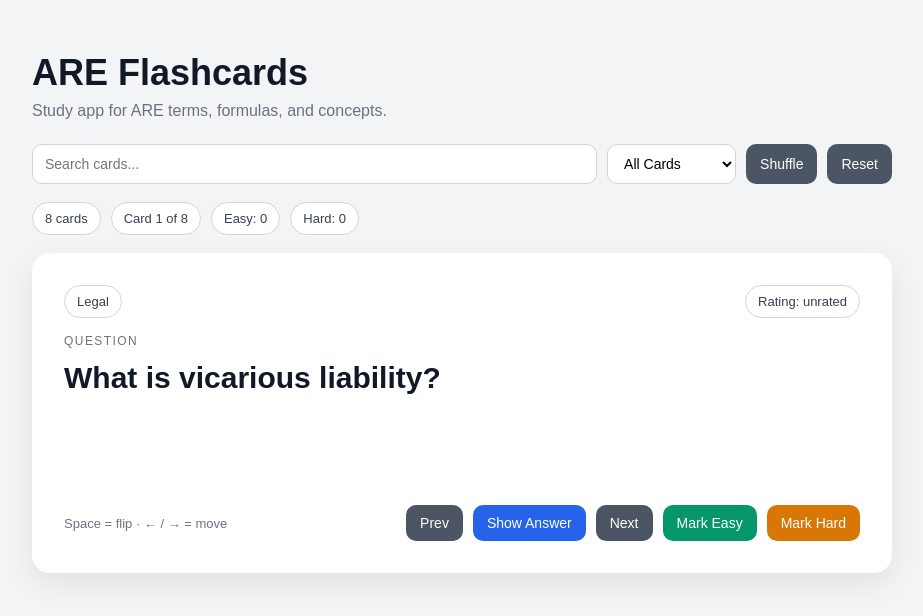
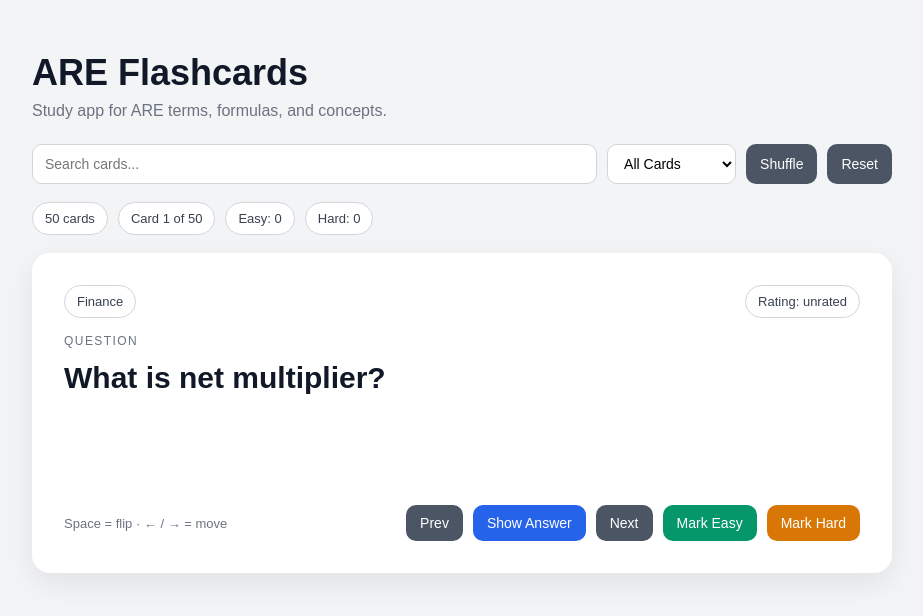
Before and after one commit to robertson214/ARE-Flashcards, a plain HTML site: page index.html in a window 1280 px wide. Shown: the whole page, without its empty margins (178-1101 px from the left). Drawn offline with Linux system fonts and the light colour scheme.

Commit message:
Update index.html

```diff
--- a/index.html
+++ b/index.html
@@ -210,63 +210,62 @@
 
   <script>
     const starterCards = [
-      {
-        id: 1,
-        category: "Legal",
-        question: "What is vicarious liability?",
-        answer: "Liability imposed on one party for the actions of another person, such as an employer being responsible for an employee's acts within the scope of employment.",
-        rating: ""
-      },
-      {
-        id: 2,
-        category: "Finance",
-        question: "What is modified accrual accounting?",
-        answer: "Revenue is recorded when earned, while expenses are recorded when paid.",
-        rating: ""
-      },
-      {
-        id: 3,
-        category: "Project Delivery",
-        question: "What is bridging?",
-        answer: "A delivery method in which bridging documents define the owner's requirements, and the design-build entity completes the detailed design and construction.",
-        rating: ""
-      },
-      {
-        id: 4,
-        category: "Practice Management",
-        question: "What does the MacLeamy Curve suggest?",
-        answer: "Projects benefit from allocating more effort early in design, when decisions have the greatest impact and changes are least costly.",
-        rating: ""
-      },
-      {
-        id: 5,
-        category: "Risk",
-        question: "What is betterment?",
-        answer: "The architect is generally responsible only for the added cost caused by an error, not the full cost of an upgrade the owner would have paid for anyway.",
-        rating: ""
-      },
-      {
-        id: 6,
-        category: "Legal",
-        question: "What is the difference between statute of limitations and statute of repose?",
-        answer: "Statute of limitations is the time to file a claim after injury or discovery. Statute of repose is the absolute outer time limit after substantial completion.",
-        rating: ""
-      },
-      {
-        id: 7,
-        category: "Fees",
-        question: "What fee structure balances client cost control and architect fairness?",
-        answer: "Hourly not-to-exceed fee. It pays the architect for actual time while setting a cap for the client.",
-        rating: ""
-      },
-      {
-        id: 8,
-        category: "Accounting",
-        question: "What are other assets on a balance sheet?",
-        answer: "Assets that do not fit normal current or fixed asset categories, such as deposits, prepaid expenses, intangibles, and long-term investments.",
-        rating: ""
-      }
-    ];
+{ id:1, category:"Finance", question:"What is net multiplier?", answer:"Net operating revenue divided by direct labor.", rating:"" },
+{ id:2, category:"Finance", question:"What is utilization rate?", answer:"Direct labor divided by total labor.", rating:"" },
+{ id:3, category:"Finance", question:"What is break-even rate?", answer:"(Indirect expenses + direct labor) divided by direct labor.", rating:"" },
+{ id:4, category:"Finance", question:"What is net operating revenue?", answer:"Gross revenue minus consultant fees and reimbursable expenses.", rating:"" },
+{ id:5, category:"Finance", question:"What is overhead?", answer:"Indirect expenses required to run the firm.", rating:"" },
+{ id:6, category:"Finance", question:"What are indirect expenses?", answer:"Expenses not directly tied to a specific project, such as rent or admin salaries.", rating:"" },
+{ id:7, category:"Finance", question:"What is direct labor?", answer:"Employee labor that can be billed directly to a project.", rating:"" },
+{ id:8, category:"Finance", question:"What does a multiplier represent?", answer:"How many dollars of revenue are generated for every dollar of direct labor.", rating:"" },
+{ id:9, category:"Finance", question:"What does the break-even rate determine?", answer:"The billing multiple needed to cover expenses with no profit.", rating:"" },
+{ id:10, category:"Finance", question:"What is profit?", answer:"Net operating revenue minus total expenses.", rating:"" },
+
+{ id:11, category:"Accounting", question:"What is accrual accounting?", answer:"Revenue and expenses recorded when earned or incurred.", rating:"" },
+{ id:12, category:"Accounting", question:"What is cash accounting?", answer:"Revenue and expenses recorded when cash changes hands.", rating:"" },
+{ id:13, category:"Accounting", question:"What is modified accrual accounting?", answer:"Revenue recorded when earned, expenses recorded when paid.", rating:"" },
+{ id:14, category:"Accounting", question:"What are current assets?", answer:"Assets expected to be converted to cash within one year.", rating:"" },
+{ id:15, category:"Accounting", question:"What are liabilities?", answer:"Financial obligations owed by the firm.", rating:"" },
+{ id:16, category:"Accounting", question:"What is working capital?", answer:"Current assets minus current liabilities.", rating:"" },
+{ id:17, category:"Accounting", question:"What is equity?", answer:"Owner's share of the firm after liabilities are subtracted from assets.", rating:"" },
+{ id:18, category:"Accounting", question:"What are other assets?", answer:"Assets that don't fit standard categories such as deposits or intangible assets.", rating:"" },
+{ id:19, category:"Accounting", question:"What is accounts receivable?", answer:"Money owed to the firm for services performed.", rating:"" },
+{ id:20, category:"Accounting", question:"What is work-in-progress (WIP)?", answer:"Work completed but not yet billed.", rating:"" },
+
+{ id:21, category:"Legal", question:"What is standard of care?", answer:"The level of skill and care expected of a reasonably competent architect.", rating:"" },
+{ id:22, category:"Legal", question:"What is betterment?", answer:"Architect is liable only for added cost caused by an error, not the entire upgrade cost.", rating:"" },
+{ id:23, category:"Legal", question:"What is vicarious liability?", answer:"Liability for actions of employees acting within scope of employment.", rating:"" },
+{ id:24, category:"Legal", question:"What is indemnification?", answer:"Agreement to compensate another party for loss or damage.", rating:"" },
+{ id:25, category:"Legal", question:"What is negligence?", answer:"Failure to exercise reasonable care resulting in damage.", rating:"" },
+{ id:26, category:"Legal", question:"What is a statute of limitations?", answer:"Time limit to file a lawsuit after harm is discovered.", rating:"" },
+{ id:27, category:"Legal", question:"What is a statute of repose?", answer:"Absolute deadline to file claims after project completion.", rating:"" },
+{ id:28, category:"Legal", question:"What is professional liability insurance?", answer:"Insurance covering claims of professional negligence.", rating:"" },
+{ id:29, category:"Legal", question:"What is a change order?", answer:"A written modification to the construction contract.", rating:"" },
+{ id:30, category:"Legal", question:"What is mediation?", answer:"A non-binding dispute resolution facilitated by a neutral party.", rating:"" },
+
+{ id:31, category:"Practice", question:"What does the MacLeamy Curve show?", answer:"Effort should shift earlier in design to improve outcomes.", rating:"" },
+{ id:32, category:"Practice", question:"What is IPD?", answer:"Integrated Project Delivery where owner, architect, and contractor collaborate early.", rating:"" },
+{ id:33, category:"Practice", question:"What is design-bid-build?", answer:"Traditional delivery method with separate design and construction contracts.", rating:"" },
+{ id:34, category:"Practice", question:"What is design-build?", answer:"One entity responsible for both design and construction.", rating:"" },
+{ id:35, category:"Practice", question:"What is bridging?", answer:"Architect prepares bridging documents then design-builder completes design.", rating:"" },
+{ id:36, category:"Practice", question:"What is fast-track construction?", answer:"Construction begins before design is fully complete.", rating:"" },
+{ id:37, category:"Practice", question:"What is a sole proprietorship?", answer:"Business owned by one individual with personal liability.", rating:"" },
+{ id:38, category:"Practice", question:"What is a partnership?", answer:"Business owned by two or more individuals.", rating:"" },
+{ id:39, category:"Practice", question:"What is an LLC?", answer:"Limited liability company protecting owners from personal liability.", rating:"" },
+{ id:40, category:"Practice", question:"What is an LLP?", answer:"Limited liability partnership protecting partners from certain liabilities.", rating:"" },
+
+{ id:41, category:"Fees", question:"What is an hourly fee?", answer:"Client pays for actual time spent on the project.", rating:"" },
+{ id:42, category:"Fees", question:"What is an hourly not-to-exceed fee?", answer:"Hourly billing capped at a maximum amount.", rating:"" },
+{ id:43, category:"Fees", question:"What is a fixed fee?", answer:"A predetermined lump sum payment.", rating:"" },
+{ id:44, category:"Fees", question:"What is percentage-of-construction-cost fee?", answer:"Architect fee based on percentage of project construction cost.", rating:"" },
+{ id:45, category:"Fees", question:"What is cost-plus fee?", answer:"Client pays expenses plus an additional fee.", rating:"" },
+{ id:46, category:"Fees", question:"What are reimbursable expenses?", answer:"Costs paid by the architect but reimbursed by the client.", rating:"" },
+{ id:47, category:"Fees", question:"What is a retainer?", answer:"Upfront payment credited toward future services.", rating:"" },
+{ id:48, category:"Fees", question:"What is value-based pricing?", answer:"Fee based on perceived value rather than cost.", rating:"" },
+{ id:49, category:"Fees", question:"What is a contingency?", answer:"Reserved funds to cover unforeseen project costs.", rating:"" },
+{ id:50, category:"Fees", question:"Why use an hourly not-to-exceed contract?", answer:"It protects the client from unlimited cost while ensuring fair pay for the architect.", rating:"" }
+
+];
 
     let cards = JSON.parse(localStorage.getItem("areCards")) || starterCards;
     let filteredCards = [];
```
